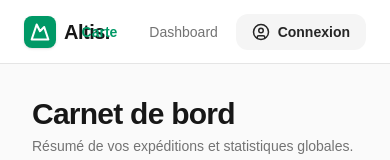
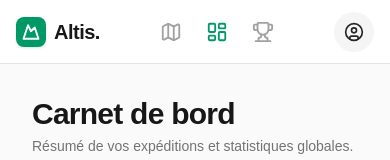
Before and after one commit to LilouGang/Altis, a Next.js app: page /dashboard in a window 390 px wide. Shown: the top 160 px of the page. Built offline with nearby package versions, Linux system fonts and the light colour scheme; no server answers.

Commit message:
Test du design mobile

```diff
--- a/app/shared/ui/Header.tsx
+++ b/app/shared/ui/Header.tsx
@@ -1,40 +1,71 @@
 "use client";
 import Link from "next/link";
-import { Mountain, UserCircle } from 'lucide-react';
+import { Mountain, UserCircle, Map, LayoutDashboard, Trophy } from 'lucide-react';
 import { useAuth } from "../lib/AuthContext";
+import { usePathname } from "next/navigation";
 
 export default function Header() {
   const { user, loading } = useAuth();
+  const pathname = usePathname();
+
+  // Petite fonction pour colorer le bouton selon la page active
+  const isActive = (path: string) => pathname === path;
 
   return (
-    <header className="fixed top-0 left-0 right-0 h-16 bg-white border-b border-neutral-200 flex items-center justify-between px-6 z-50">
+    // 📱 px-4 sur mobile, px-6 sur PC
+    <header className="fixed top-0 left-0 right-0 h-16 bg-white/95 backdrop-blur-md border-b border-neutral-200 flex items-center justify-between px-4 md:px-6 z-50">
 
       {/* 🏔️ Logo */}
-      <Link href="/" className="flex items-center gap-2 w-1/3 hover:opacity-80 transition-opacity">
+      <Link href="/" className="flex items-center gap-2 shrink-0 md:w-1/4 hover:opacity-80 transition-opacity">
         <div className="bg-emerald-600 p-1.5 rounded-lg text-white shadow-sm">
-          <Mountain size={20} strokeWidth={2.5} />
+          <Mountain size={18} strokeWidth={2.5} />
         </div>
-        <span className="font-bold text-xl tracking-tight text-neutral-900">Altis.</span>
+        <span className="font-black text-xl tracking-tight text-neutral-900">Altis.</span>
       </Link>
 
-      {/* 🧭 Navigation Centrale */}
-      <nav className="flex items-center justify-center gap-8 w-1/3">
-        <Link href="/" className="text-sm font-bold text-emerald-600">Carte</Link>
-        <Link href="/dashboard" className="text-sm font-medium text-neutral-500 hover:text-neutral-900 transition-colors">Dashboard</Link>
-        <Link href="/trophees" className="text-sm font-medium text-neutral-500 hover:text-neutral-900 transition-colors flex items-center gap-1.5">
-           Trophées
+      {/* 🧭 Navigation Centrale (Icônes sur mobile, Texte sur PC) */}
+      <nav className="flex items-center justify-center gap-6 md:gap-8 grow">
+        <Link
+          href="/"
+          className={`flex items-center gap-2 text-sm font-bold transition-colors ${isActive('/') ? 'text-emerald-600' : 'text-neutral-400 hover:text-neutral-900'}`}
+          title="Carte"
+        >
+          {/* 📱 Affiche l'icône sur mobile, la cache sur PC */}
+          <Map size={22} className="md:hidden" />
+          {/* 📱 Cache le texte sur mobile, l'affiche sur PC */}
+          <span className="hidden md:inline">Carte</span>
+        </Link>
+
+        <Link
+          href="/dashboard"
+          className={`flex items-center gap-2 text-sm font-bold transition-colors ${isActive('/dashboard') ? 'text-emerald-600' : 'text-neutral-400 hover:text-neutral-900'}`}
+          title="Dashboard"
+        >
+          <LayoutDashboard size={22} className="md:hidden" />
+          <span className="hidden md:inline">Dashboard</span>
+        </Link>
+
+        <Link
+          href="/trophees"
+          className={`flex items-center gap-2 text-sm font-bold transition-colors ${isActive('/trophees') ? 'text-emerald-600' : 'text-neutral-400 hover:text-neutral-900'}`}
+          title="Trophées"
+        >
+          <Trophy size={22} className="md:hidden" />
+          <span className="hidden md:inline">Trophées</span>
         </Link>
       </nav>
 
-      {/* 👤 Section Compte (Bouton Unique) */}
-      <div className="flex items-center justify-end gap-4 w-1/3">
+      {/* 👤 Section Compte (Bouton Rond sur mobile, Bouton Normal sur PC) */}
+      <div className="flex items-center justify-end shrink-0 md:w-1/4">
         {!loading && (
           <Link
             href="/compte"
-            className="flex items-center gap-2 px-4 py-2 bg-neutral-100 hover:bg-neutral-200 text-neutral-800 text-sm font-bold rounded-xl transition-colors"
+            // 📱 Sur mobile : w-10 h-10 arrondi parfait. Sur PC : padding normal et texte.
+            className="flex items-center justify-center gap-2 w-10 h-10 md:w-auto md:h-auto md:px-4 md:py-2 bg-neutral-100 hover:bg-neutral-200 text-neutral-800 text-sm font-bold rounded-full md:rounded-xl transition-colors"
+            title={user ? "Mon Compte" : "Connexion"}
           >
-            <UserCircle size={18} />
-            {user ? "Mon Compte" : "Connexion"}
+            <UserCircle size={20} />
+            <span className="hidden md:inline">{user ? "Mon Compte" : "Connexion"}</span>
           </Link>
         )}
       </div>
```
